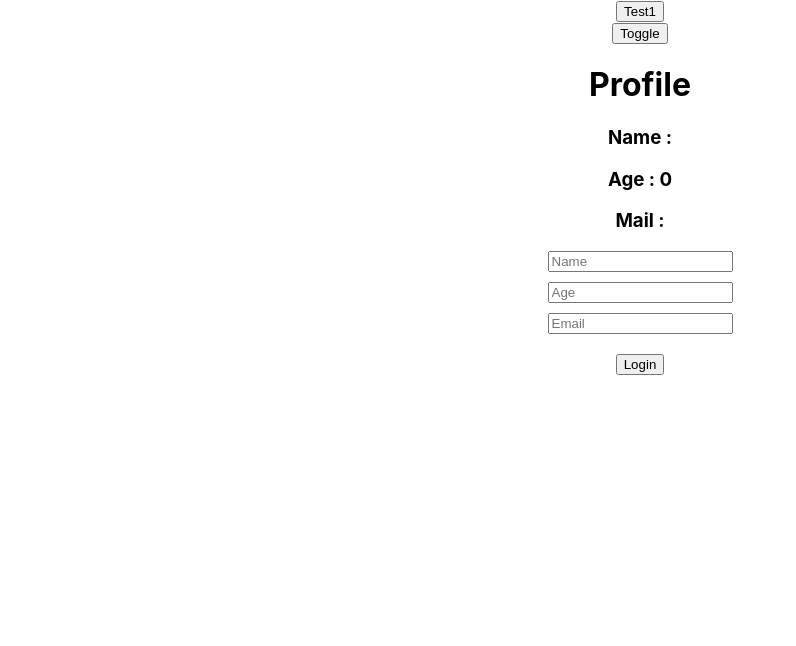
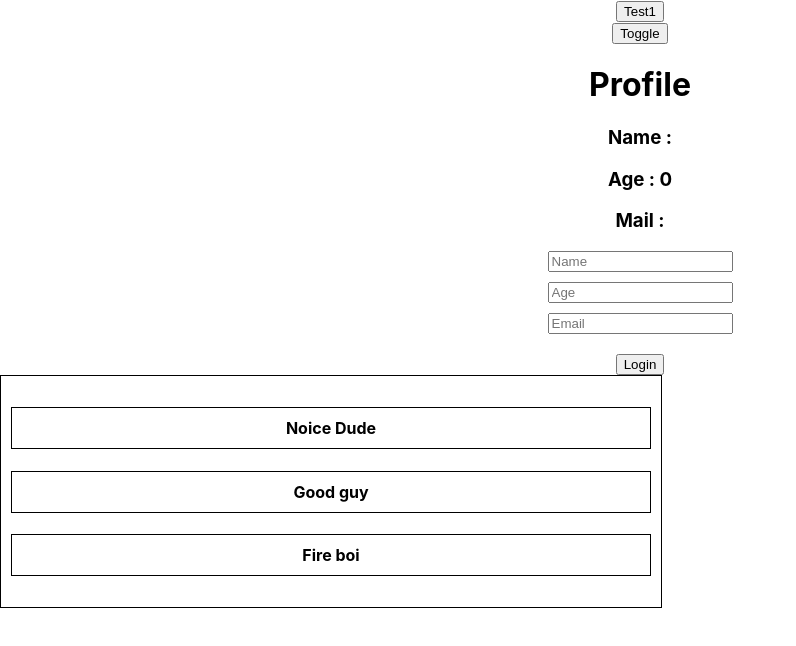
Before and after one commit to devil9614/redux_learn, a React (Create React App) app: page / in a window 1280 px wide. Shown: the top 646 px of the page, without its empty margins (0-796 px from the left). Built offline with nearby package versions, Linux system fonts and the light colour scheme.

Commit message:
Higher order component

```diff
--- a/src/App.js
+++ b/src/App.js
@@ -1,4 +1,5 @@
 import './App.css';
+import BlogPage from './components/BlogPage';
 import Login from './components/Login';
 import { Profile } from './components/Profile';
 import ToggleButton from './components/ToggleButton';
@@ -21,6 +22,7 @@ function App() {
       <ToggleButton/>
       <Profile/>
       <Login/>
+      <BlogPage/>
     </div>
   );
 }
--- /dev/null
+++ b/src/components/BlogPage.jsx
@@ -0,0 +1,27 @@
+import React from "react";
+import Comment from "./Comment";
+
+const Data = [
+  {
+    id: 1,
+    text: "Noice Dude",
+  },
+  {
+    id: 2,
+    text: "Good guy",
+  },
+  {
+    id: 3,
+    text: "Fire boi",
+  },
+];
+
+const BlogPage = () => {
+  return (<div style = {{border:"solid",borderWidth:1,borderColor:"black",padding:10,width:"50vw"}}>
+      {Data.map((comment) => (
+          <Comment comment = {comment?.text}/>
+      ))}
+  </div>);
+};
+
+export default BlogPage;
--- /dev/null
+++ b/src/components/Comment.jsx
@@ -0,0 +1,11 @@
+import React from 'react'
+
+const Comment = ({comment}) => {
+  return (
+    <div>
+        <h4 style = {{padding:10,border:"solid",borderWidth:1,borderColor:"black"}}>{comment}</h4>
+    </div>
+  )
+}
+
+export default Comment
```
